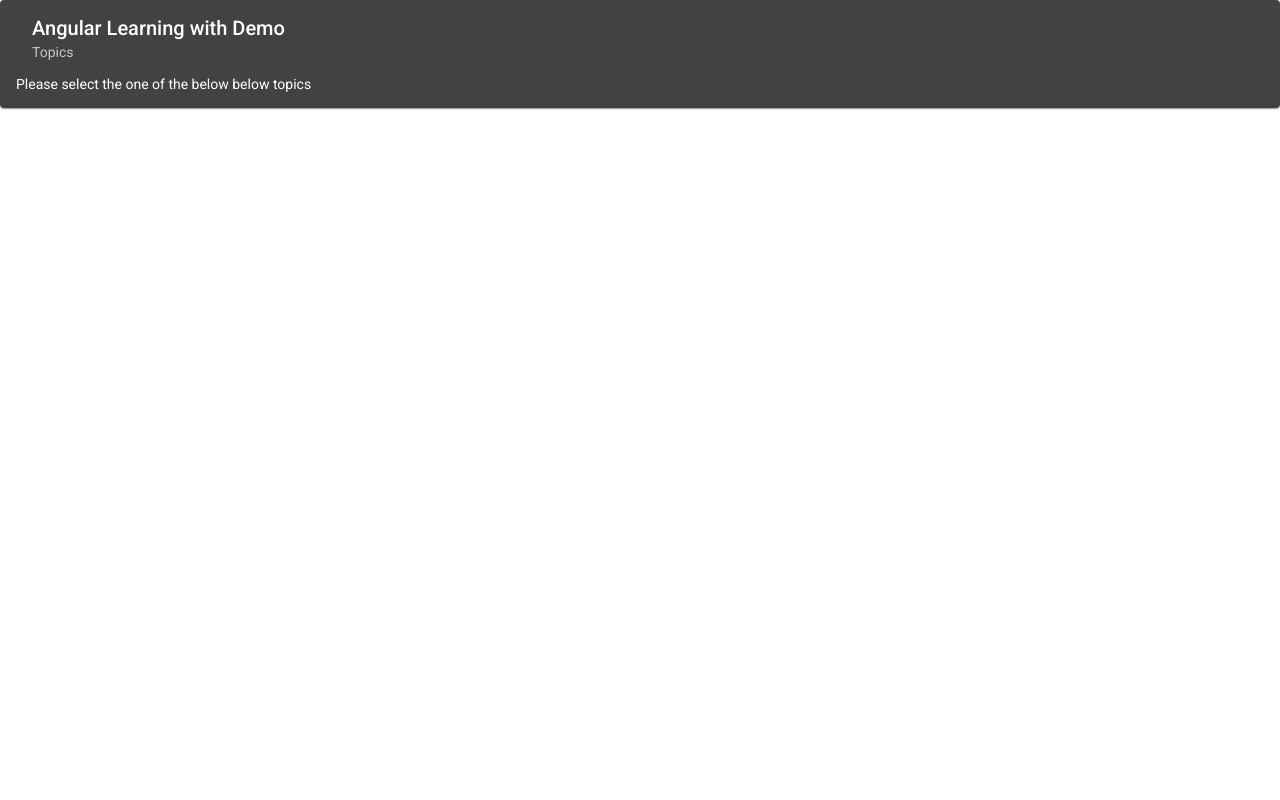
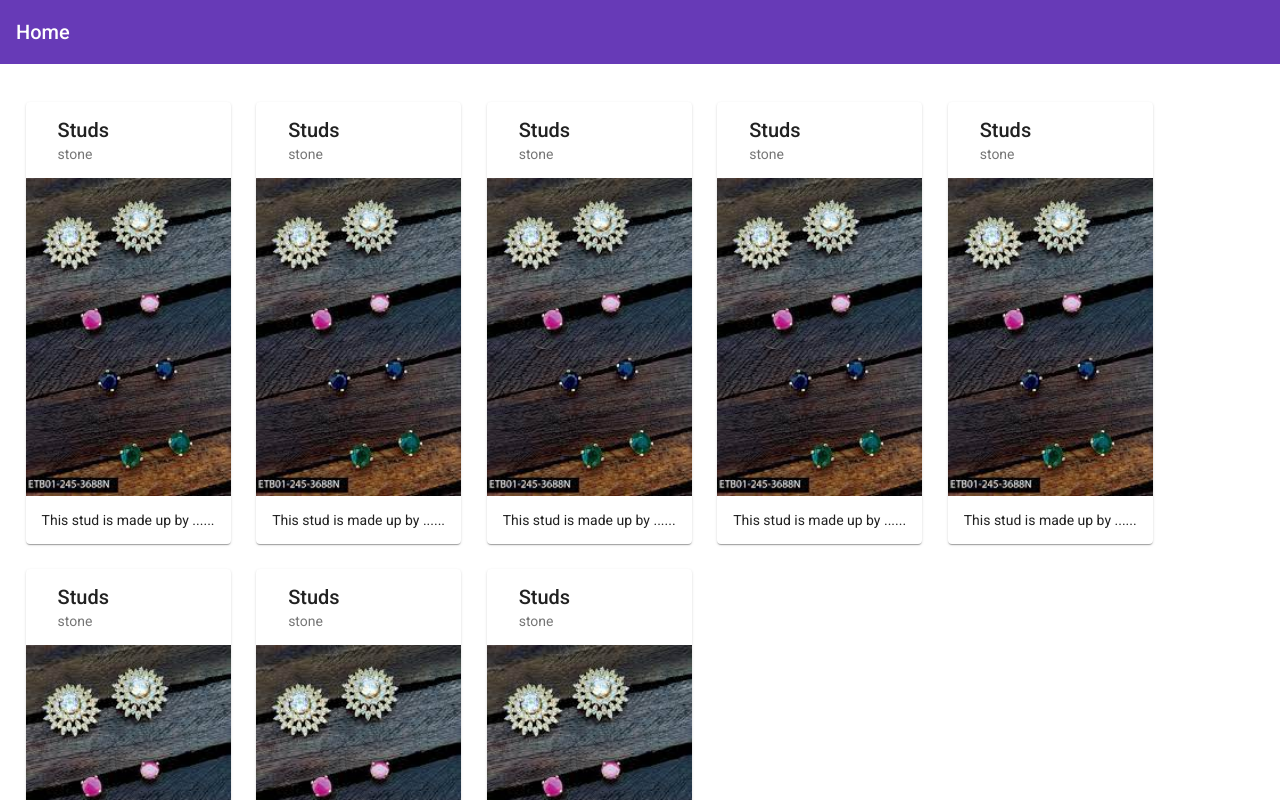
Before and after one commit to ksaranraj/AngularLearningWithDemo, an Angular app: page / in a window 1280 px wide. Shown: the top 800 px of the page. Built offline with nearby package versions, Linux system fonts and the light colour scheme.

Commit message:
generated deployables

```diff
--- a/angular.json
+++ b/angular.json
@@ -1,5 +1,8 @@
 {
   "$schema": "./node_modules/@angular/cli/lib/config/schema.json",
+  "cli": {
+    "analytics": false
+  },
   "version": 1,
   "newProjectRoot": "projects",
   "projects": {
@@ -24,7 +27,7 @@
               "src/assets"
             ],
             "styles": [
-              "./node_modules/@angular/material/prebuilt-themes/purple-green.css",
+              "./node_modules/@angular/material/prebuilt-themes/deeppurple-amber.css",
               "src/styles.css"
             ],
             "scripts": []
@@ -88,7 +91,7 @@
               "src/assets"
             ],
             "styles": [
-              "./node_modules/@angular/material/prebuilt-themes/purple-green.css",
+              "./node_modules/@angular/material/prebuilt-themes/deeppurple-amber.css",
               "src/styles.css"
             ],
             "scripts": []
--- a/src/app/app.component.html
+++ b/src/app/app.component.html
@@ -1,11 +1,23 @@
+<mat-toolbar color="primary">
+  <mat-toolbar-row>
+    <span>Home</span>
+  </mat-toolbar-row>
+</mat-toolbar>
+<br /><br />
+
+<div style="display: flex; flex-direction: row; flex-wrap: wrap; width: 100%;">
+  <div *ngFor="let item of siteData" style="margin-left: 2%; cursor: pointer; margin-bottom: 2%;">
     <mat-card>
       <mat-card-header>
-    <mat-card-title>Angular Learning with Demo</mat-card-title>
-    <mat-card-subtitle>Topics</mat-card-subtitle>
+        <mat-card-title>{{item.title}}</mat-card-title>
+        <mat-card-subtitle>{{item.placeholder}}</mat-card-subtitle>
       </mat-card-header>
+      <img mat-card-image src="{{item.imgSrc}}">
       <mat-card-content>
         <p>
-      Please select the one of the below below topics
+          {{item.desc}}
         </p>
       </mat-card-content>
     </mat-card>
+  </div>
+</div>
--- a/src/app/app.component.ts
+++ b/src/app/app.component.ts
@@ -6,5 +6,55 @@ import { Component } from '@angular/core';
   styleUrls: ['./app.component.css']
 })
 export class AppComponent {
-  title = 'AngularLearningWithDemo';
+  siteData = [
+    {
+      title: 'Studs',
+      placeholder: 'stone',
+      imgSrc: '../assets/images/ear_rings/stone/image1.jpg',
+      desc: 'This stud is made up by ......'
+    },
+    {
+      title: 'Studs',
+      placeholder: 'stone',
+      imgSrc: '../assets/images/ear_rings/stone/image1.jpg',
+      desc: 'This stud is made up by ......'
+    },
+    {
+      title: 'Studs',
+      placeholder: 'stone',
+      imgSrc: '../assets/images/ear_rings/stone/image1.jpg',
+      desc: 'This stud is made up by ......'
+    },
+    {
+      title: 'Studs',
+      placeholder: 'stone',
+      imgSrc: '../assets/images/ear_rings/stone/image1.jpg',
+      desc: 'This stud is made up by ......'
+    },
+    {
+      title: 'Studs',
+      placeholder: 'stone',
+      imgSrc: '../assets/images/ear_rings/stone/image1.jpg',
+      desc: 'This stud is made up by ......'
+    },
+    {
+      title: 'Studs',
+      placeholder: 'stone',
+      imgSrc: '../assets/images/ear_rings/stone/image1.jpg',
+      desc: 'This stud is made up by ......'
+    },
+    {
+      title: 'Studs',
+      placeholder: 'stone',
+      imgSrc: '../assets/images/ear_rings/stone/image1.jpg',
+      desc: 'This stud is made up by ......'
+    },
+    {
+      title: 'Studs',
+      placeholder: 'stone',
+      imgSrc: '../assets/images/ear_rings/stone/image1.jpg',
+      desc: 'This stud is made up by ......'
+    }
+  ];
+
 }
--- a/src/app/app.module.ts
+++ b/src/app/app.module.ts
@@ -2,6 +2,7 @@ import { BrowserModule } from '@angular/platform-browser';
 import { BrowserAnimationsModule } from '@angular/platform-browser/animations';
 import { MatCardModule } from '@angular/material/card';
 import { NgModule } from '@angular/core';
+import { MatToolbarModule } from '@angular/material/toolbar';
 
 import { AppComponent } from './app.component';
 
@@ -12,7 +13,8 @@ import { AppComponent } from './app.component';
   imports: [
     BrowserModule,
     BrowserAnimationsModule,
-    MatCardModule
+    MatCardModule,
+    MatToolbarModule
   ],
   providers: [],
   bootstrap: [AppComponent]
```
Also changed, not shown: package.json (+21 -27 lines), src/assets/images/ear_rings/stone/image1.jpg (added), 1 other file (tests, documents, lock files or other folders). Lines whose indentation alone changed are shown as unchanged.
